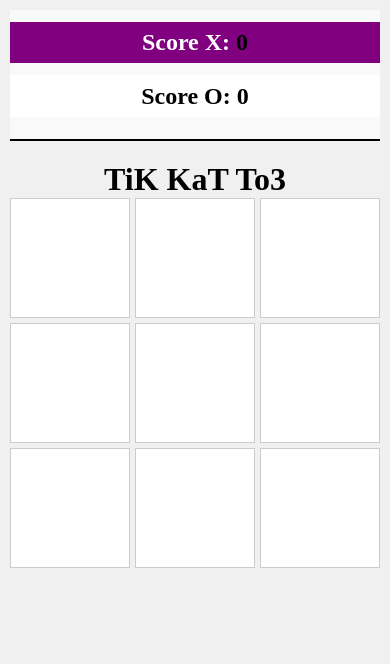
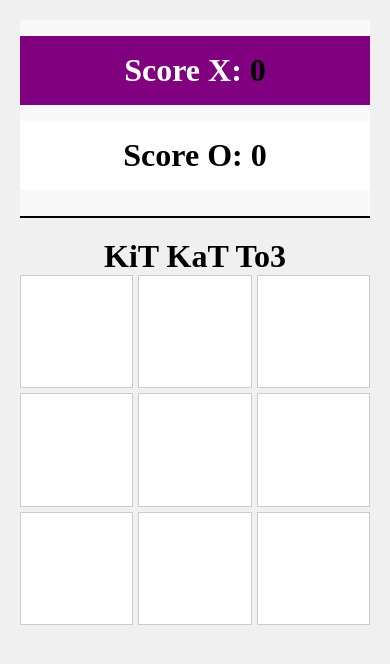
Before and after one commit to katzworld/TMWTTW, a plain HTML site: page Lottery/index.html in a window 390 px wide. Drawn offline with Linux system fonts and the light colour scheme.

Commit message:
Revert "Update index.html"
This reverts commit 510abeae3a28fe0d7ff79465d788c832273a6e7d.

```diff
--- a/Lottery/index.html
+++ b/Lottery/index.html
@@ -44,7 +44,7 @@
       color: black !important;
     }
 
-    /* Active turn indicator */
+    /* Turn indicator for active players */
     #playerX.active-turn {
       background-color: purple;
       color: white;
@@ -64,14 +64,14 @@
       color: orange;
     }
 
-    /* Board styling */
+    /* Board styles */
     #board {
       width: 100%;
+      max-width: 100%;
       display: grid;
       grid-template-columns: repeat(3, 1fr);
       gap: 5px;
       position: relative;
-      /* For overlay positioning */
     }
 
     .cell {
@@ -96,7 +96,7 @@
       color: #000;
     }
 
-    /* Play Again button styling (if shown separately) */
+    /* Play Again button style (for fallback if overlay is not used) */
     #playAgain {
       display: none;
       margin: 1em auto;
@@ -108,28 +108,6 @@
       border-radius: 5px;
       cursor: pointer;
     }
-
-    /* Responsive adjustments for mobile devices */
-    @media (max-width: 480px) {
-      body {
-        padding: 10px;
-        max-width: 100%;
-      }
-
-      #scoreboard p {
-        font-size: 1.5em;
-        padding: 0.3em;
-      }
-
-      .cell {
-        font-size: 1.5em;
-      }
-
-      #playAgain {
-        padding: 8px 16px;
-        font-size: 1.2em;
-      }
-    }
   </style>
 </head>
 
@@ -138,7 +116,7 @@
     <p id="playerX">Score X: <span id="scoreX">0</span></p>
     <p id="playerO">Score O: <span id="scoreO">0</span></p>
   </div>
-  <h1>TiK KaT To3</h1>
+  <h1>KiT KaT To3</h1>
 
   <div id="board"></div>
   <button id="playAgain" onclick="resetGame()">Play Again</button>
@@ -147,9 +125,8 @@
     let boardElement = document.getElementById("board");
     let cells = [];
     let currentPlayer = "X";
-    let nextStartingPlayer = "X"; // Winner of last round goes first in next round
+    let nextStartingPlayer = "X"; // Winner of last round goes first next round
     let gameOver = false;
-    const playAgainBtn = document.getElementById("playAgain");
 
     function initGame() {
       boardElement.innerHTML = "";
@@ -157,9 +134,8 @@
       gameOver = false;
       currentPlayer = nextStartingPlayer;
       updateTurnIndicator();
-      playAgainBtn.style.display = "none";
 
-      // Ensure board container is relative for any overlay positioning
+      // Ensure board container is relative for overlay positioning
       boardElement.style.position = "relative";
 
       for (let i = 0; i < 9; i++) {
@@ -170,7 +146,7 @@
         boardElement.appendChild(cell);
         cells.push(cell);
       }
-      // Remove any play again overlay if present
+      // Remove play again overlay if present
       let overlay = document.getElementById("playAgainOverlay");
       if (overlay) overlay.remove();
     }
@@ -178,7 +154,7 @@
     function handleCellClick(event) {
       if (gameOver) return;
       let cell = event.target;
-      if (cell.textContent !== "") return; // already played
+      if (cell.textContent !== "") return; // Already played
 
       cell.textContent = currentPlayer;
       cell.classList.add(currentPlayer.toLowerCase());
@@ -187,10 +163,11 @@
         gameOver = true;
         alert(currentPlayer + " wins this round!");
         updateScore(currentPlayer);
-        nextStartingPlayer = currentPlayer;
+        nextStartingPlayer = currentPlayer; // Winner goes first next round
         showPlayAgainOverlay();
         return;
       }
+
       // Check for draw
       if (cells.every(cell => cell.textContent !== "")) {
         gameOver = true;
@@ -199,14 +176,18 @@
         return;
       }
 
-      // Switch player turn
+      // Next turn
       currentPlayer = currentPlayer === "X" ? "O" : "X";
       updateTurnIndicator();
     }
 
     function updateTurnIndicator() {
-      document.getElementById("playerX").classList.toggle("active-turn", currentPlayer === "X");
-      document.getElementById("playerO").classList.toggle("active-turn", currentPlayer === "O");
+      document
+        .getElementById("playerX")
+        .classList.toggle("active-turn", currentPlayer === "X");
+      document
+        .getElementById("playerO")
+        .classList.toggle("active-turn", currentPlayer === "O");
     }
 
     function checkWin() {
@@ -220,7 +201,6 @@
         [0, 4, 8],
         [2, 4, 6]
       ];
-
       for (let condition of winConditions) {
         const [a, b, c] = condition;
         if (
@@ -239,7 +219,7 @@
       let newScore = parseInt(scoreElement.textContent, 10) + 1;
       scoreElement.textContent = newScore;
 
-      // Best 2 out of 3 wins the game
+      // Check for best 2 out of 3
       if (newScore >= 2) {
         announceFinalWinner(player);
       }
@@ -257,7 +237,6 @@
       overlay.style.display = "flex";
       overlay.style.justifyContent = "center";
       overlay.style.alignItems = "center";
-      overlay.style.textAlign = "center";
       overlay.style.fontSize = "4em";
       overlay.style.fontWeight = "bold";
       overlay.style.color = "white";
@@ -268,7 +247,6 @@
     }
 
     function showPlayAgainOverlay() {
-      // Create an overlay over the board area with 50% transparency
       let overlay = document.createElement("div");
       overlay.id = "playAgainOverlay";
       overlay.style.position = "absolute";
@@ -282,7 +260,6 @@
       overlay.style.alignItems = "center";
       overlay.style.zIndex = "10";
 
-      // Create Play Again button inside the overlay
       let playAgainButton = document.createElement("button");
       playAgainButton.textContent = "Play Again";
       playAgainButton.style.padding = "10px 20px";
@@ -296,6 +273,7 @@
         overlay.remove();
         resetGame();
       });
+
       overlay.appendChild(playAgainButton);
       boardElement.appendChild(overlay);
     }
```
